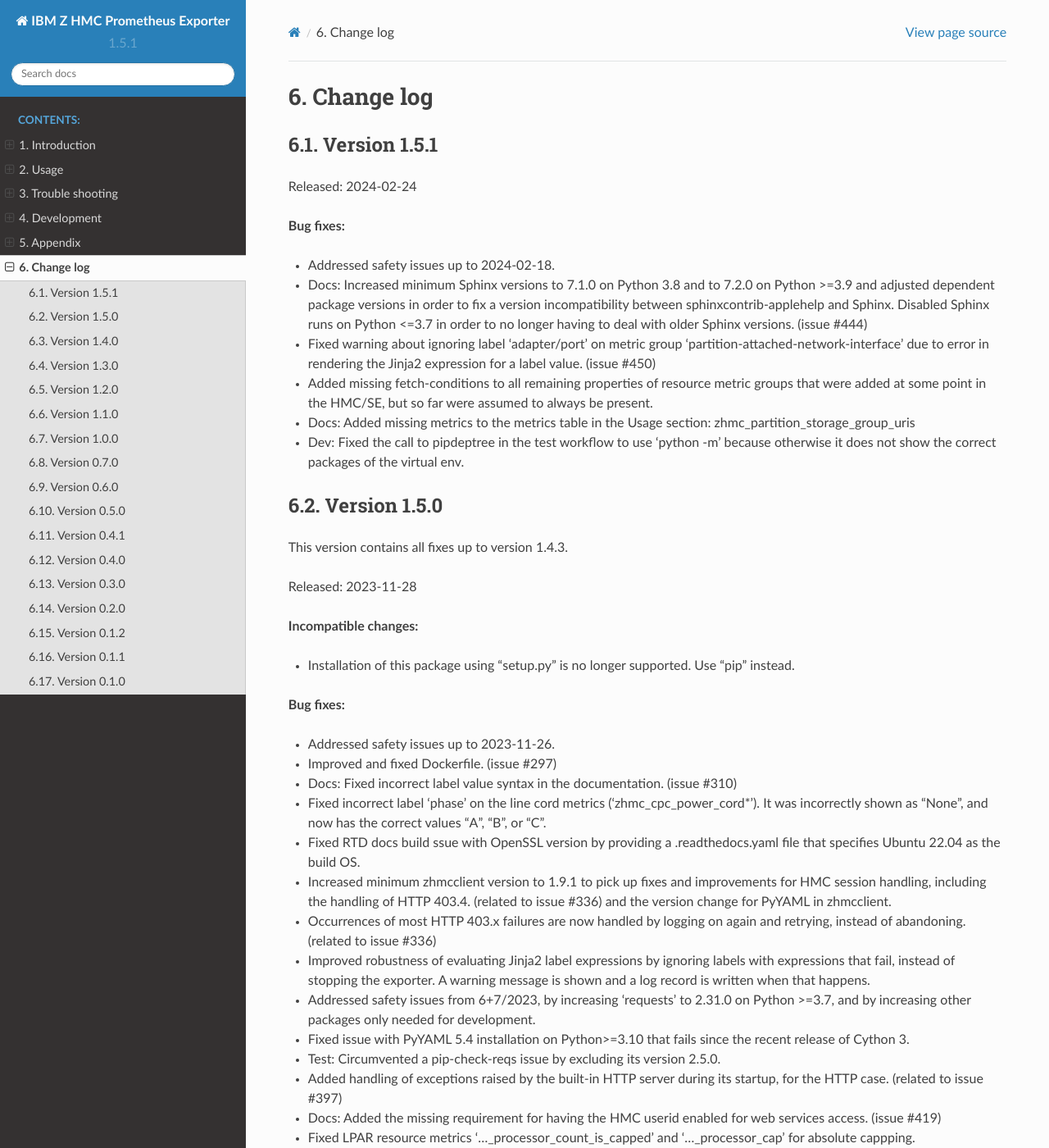
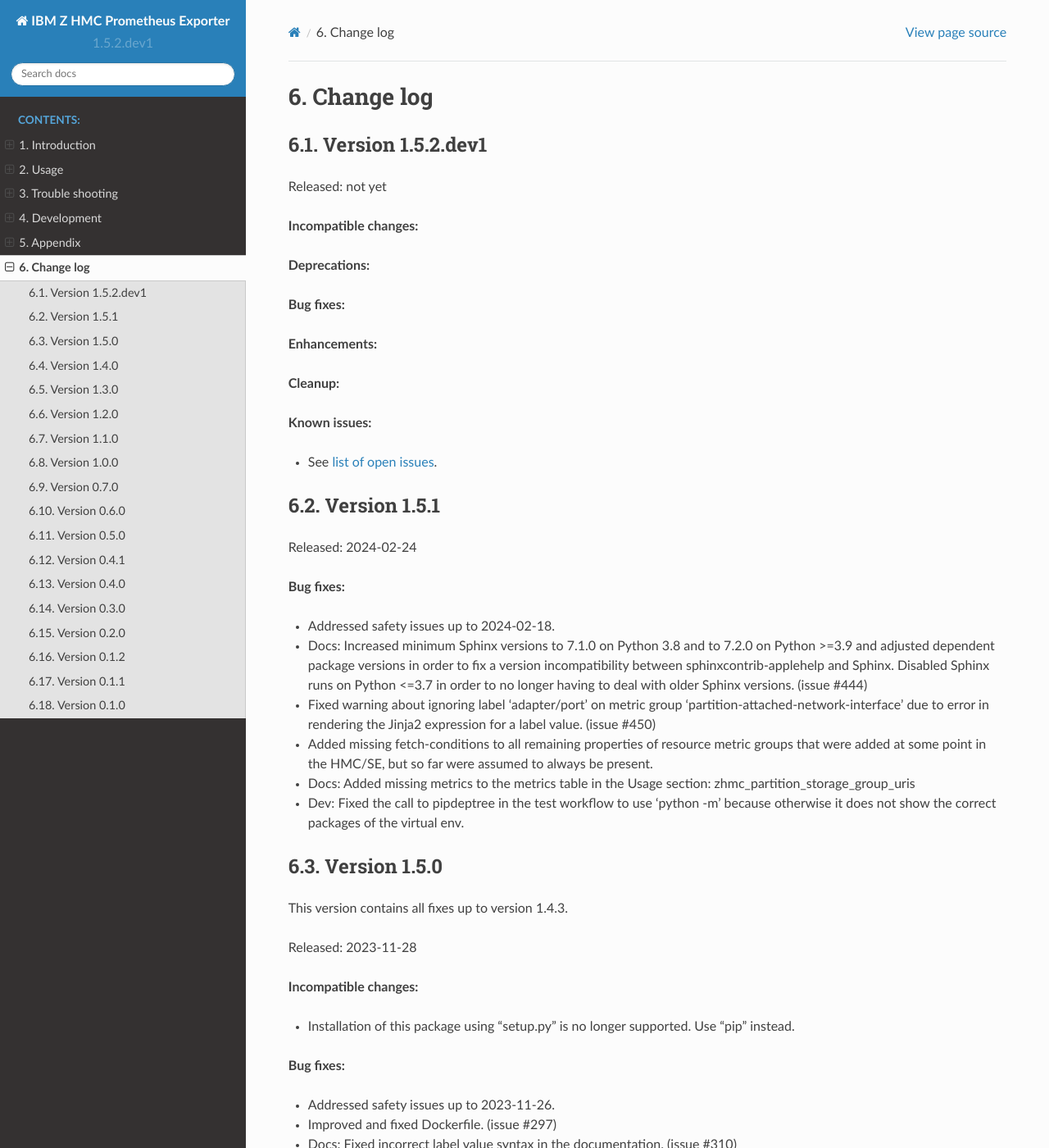
Before and after one commit to zhmcclient/zhmc-prometheus-exporter, a Sphinx documentation site: the page built from docs/changes.rst, in a window 1280 px wide and 1400 px high. Shown: the whole window at 82% size. Built offline with Sphinx 7.4.7 and the Read the Docs theme 2.0.0, drawn with Linux system fonts in a browser that asks for light colours; some of the changed text lies outside the part shown.

Commit message:
Start 1.5.2
Signed-off-by: Andreas Maier <maiera@de.ibm.com>

```diff
--- a/docs/changes.rst
+++ b/docs/changes.rst
@@ -15,6 +15,28 @@
 
 Change log
 ----------
+
+
+Version 1.5.2.dev1
+^^^^^^^^^^^^^^^^^^
+
+Released: not yet
+
+**Incompatible changes:**
+
+**Deprecations:**
+
+**Bug fixes:**
+
+**Enhancements:**
+
+**Cleanup:**
+
+**Known issues:**
+
+* See `list of open issues`_.
+
+.. _`list of open issues`: https://github.com/zhmcclient/zhmc-prometheus-exporter/issues
 
 
 Version 1.5.1
--- a/zhmc_prometheus_exporter/_version.py
+++ b/zhmc_prometheus_exporter/_version.py
@@ -25,4 +25,4 @@
 #:
 #: * "M.N.P.dev1": A not yet released version M.N.P
 #: * "M.N.P": A released version M.N.P
-__version__ = '1.5.1'
+__version__ = '1.5.2.dev1'
```
